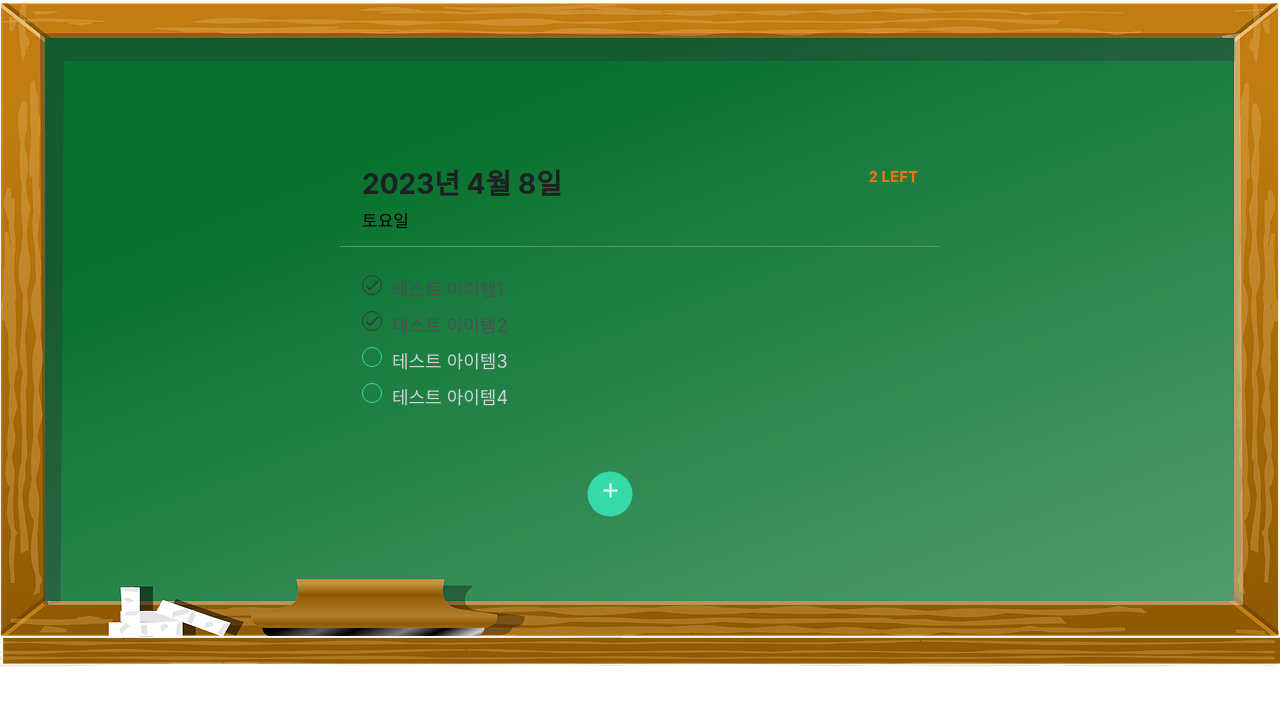
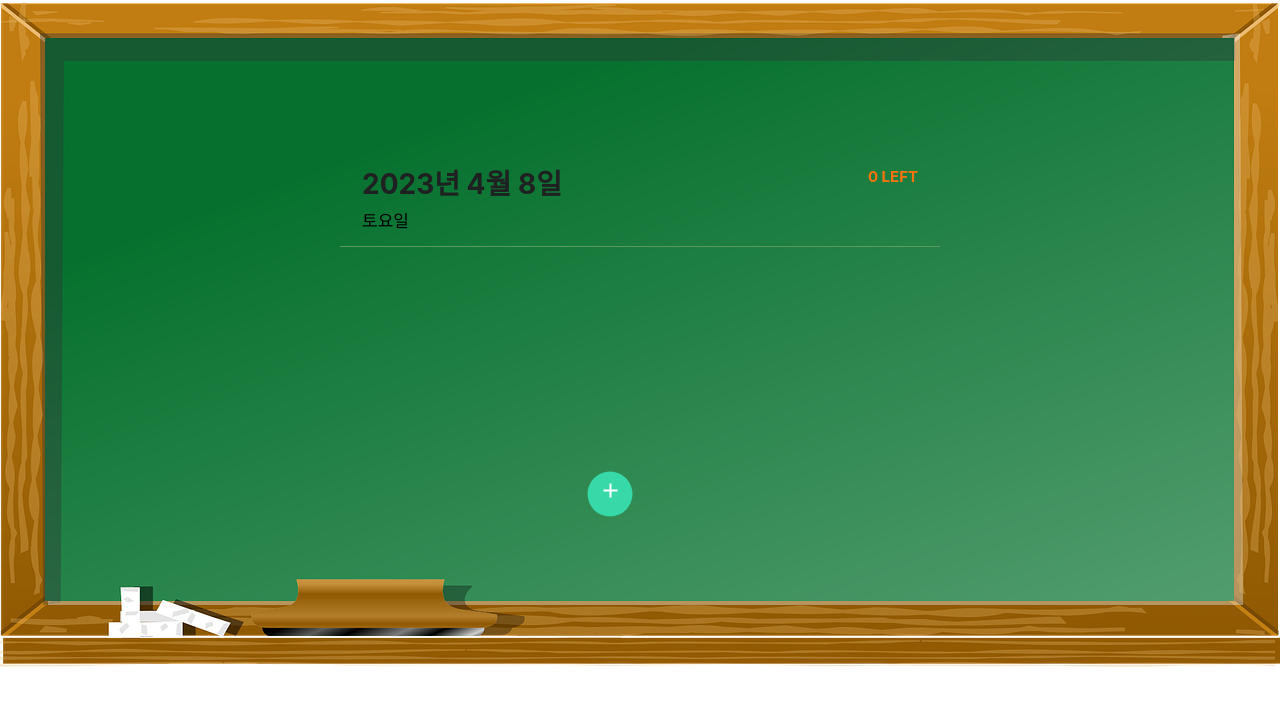
Before and after one commit to slowteady/todo-list, a React (Create React App) app: page / in a window 1280 px wide. Shown: the top 706 px of the page. Built offline with nearby package versions, Linux system fonts and the light colour scheme.

Commit message:
초기 todo 리스트 빈 값으로 수정

```diff
--- a/src/Context.jsx
+++ b/src/Context.jsx
@@ -1,27 +1,4 @@
 import React, { createContext, useContext, useReducer, useRef } from "react";
-
-const initialList = [
-  {
-    id: 1,
-    text: "테스트 아이템1",
-    done: true,
-  },
-  {
-    id: 2,
-    text: "테스트 아이템2",
-    done: true,
-  },
-  {
-    id: 3,
-    text: "테스트 아이템3",
-    done: false,
-  },
-  {
-    id: 4,
-    text: "테스트 아이템4",
-    done: false,
-  },
-];
 
 const reducer = (state, action) => {
   switch (action.type) {
@@ -67,7 +44,7 @@ export const useTodoNextId = () => {
 };
 
 export const TodoProvider = ({ children }) => {
-  const [state, dispatch] = useReducer(reducer, initialList);
+  const [state, dispatch] = useReducer(reducer, []);
   const nextId = useRef(5);
 
   return (
```
